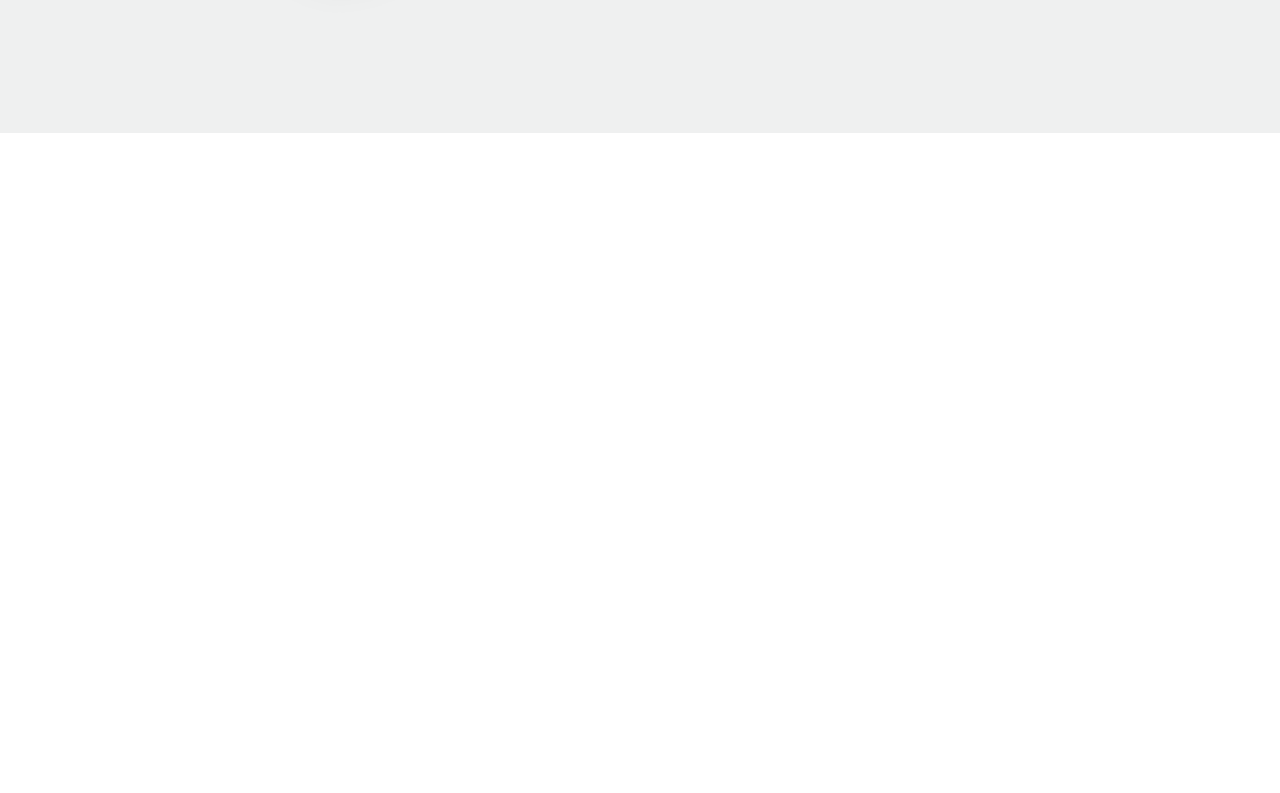
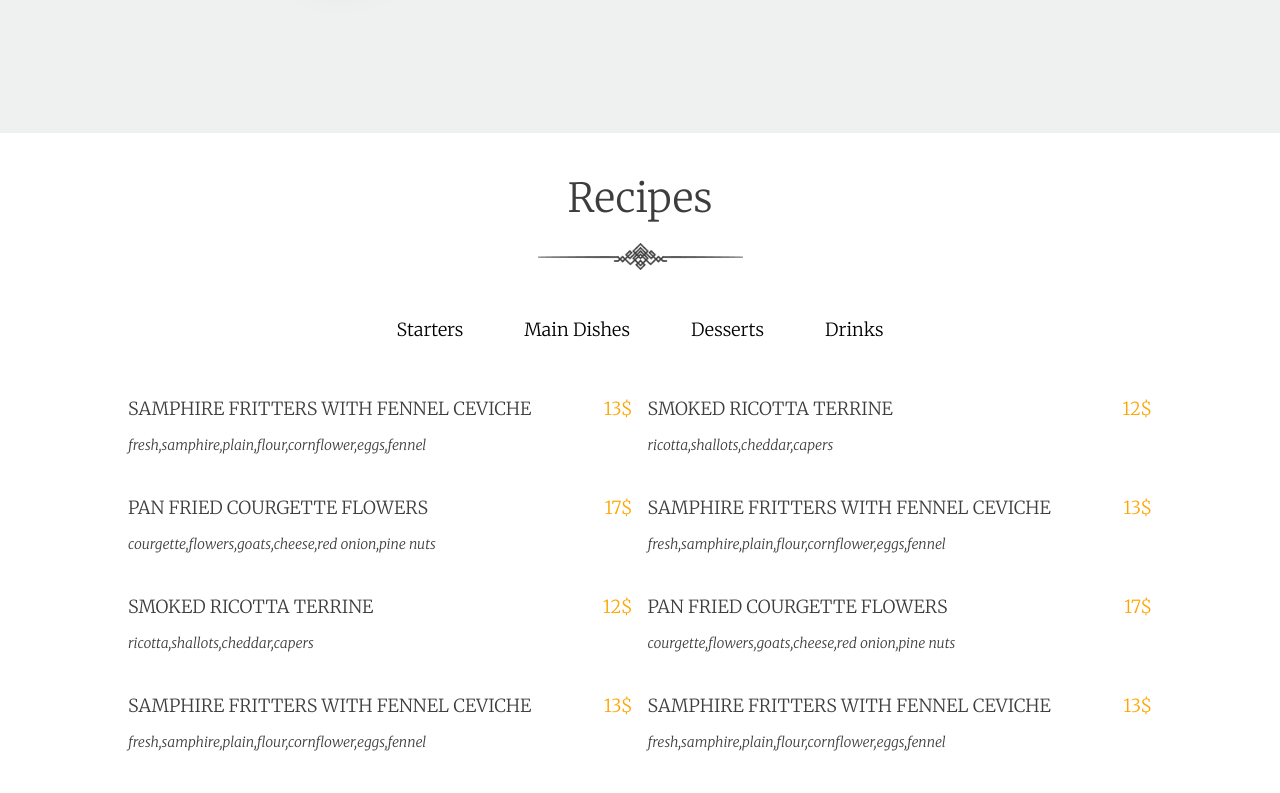
Before and after one commit to abbaty48/veggiesite, a React (Vite) app: page / in a window 1280 px wide. Shown: the part 2920-3713 px from the top of the page. Before the commit the page ends 3053 px from the top, so only its background shows below. Built offline with nearby package versions, Linux system fonts and the light colour scheme.

Commit message:
Implemented Recipes section Added Menu, MenuItem, and MenuContent Added a generic Header component to be use for all sections

```diff
--- /dev/null
+++ b/src/components/header.tsx
@@ -0,0 +1,30 @@
+import styled from 'styled-components'
+import f002 from '../assets/features/f002.webp'
+
+export const Header = styled.h3`
+    margin: 2em auto;
+    text-align: center;
+    font-weight: 200;
+    position: relative;
+    font-size: 4rem;
+    margin-top: 0;
+    width: auto;
+
+    &::after {
+        content: '';
+        left: 50%;
+        width: 80%;
+        display: block;
+        position: absolute;
+        padding-bottom: 8rem;
+        transform: translateX(-50%);
+        background: url(${f002}) 50% 10px / 50% no-repeat;
+    }
+
+    @media screen and (min-width: 60em){
+            &::after {
+                width: 80%;
+                background: url(${f002}) 50% 20px / 20% no-repeat;
+            }
+    }
+`
--- a/src/layouts/app.tsx
+++ b/src/layouts/app.tsx
@@ -1,5 +1,6 @@
 import Hero from "./sections/hero/hero"
 import Us from "./sections/about/about"
+import Recipes from "./sections/recipes/recipes"
 import Specials from "./sections/specials/specials"
 import Jumbotron from "./sections/jumbotron/jumbotron"
 
@@ -10,6 +11,7 @@ function App() {
             <Jumbotron />
             <Specials />
             <Us />
+            <Recipes />
         </main>
     )
 }
--- /dev/null
+++ b/src/layouts/sections/recipes/menu.tsx
@@ -0,0 +1,21 @@
+import MenuContent from "./menuContent";
+import { PropsWithChildren } from "react";
+import { MenuItem } from "./menuItem"
+import styled from "styled-components"
+
+const Wrapper = styled.div``
+const MenuHeader = styled.menu`
+    gap: .1rem;
+    display: flex;
+    flex-flow: wrap;
+    align-items: center;
+    justify-content: center;
+`
+
+export default function Menu({ children }: PropsWithChildren) {
+    return (<Wrapper>{children}</Wrapper>)
+}
+
+Menu.Header = MenuHeader;
+Menu.MenuItem = MenuItem;
+Menu.MenuContent = MenuContent;
--- /dev/null
+++ b/src/layouts/sections/recipes/menuContent.tsx
@@ -0,0 +1,57 @@
+import { memo } from "react"
+import styled from "styled-components"
+
+const Wrapper = styled.article`
+    gap: 1em;
+    display: grid;
+    margin: 2rem 0;
+    @media screen and (min-width: 60em){
+        grid-template-columns: repeat(2, 1fr);
+    }
+`
+const DefinitionList = styled.dl`
+    margin: .6rem 0;
+    border-bottom: 1px solid #eee;
+    @media screen and (min-width: 60em){
+        border-bottom: none;
+    }
+`
+const DefinitionTable = styled.dt`
+    display: flex;
+    font-size: 1.8rem;
+    font-weight: lighter;
+    line-height: 5.4rem;
+    align-items: center;
+    justify-content: space-between;
+    & > span {color: orange; align-self: flex-end;}
+`
+const DefinitionData = styled.dd`
+    font-style: italic;
+    font-weight: 200;
+    font-size: 1.4rem;
+    word-break: break-all;
+    word-wrap: break-word;
+`
+
+type TRecipe = { name: string, price: number, ingredients: string[] }
+const _items: TRecipe[] = [
+    { name: 'SMOKED RICOTTA TERRINE', price: 12, ingredients: ['ricotta', 'shallots', 'cheddar', 'capers'] },
+    { name: 'SAMPHIRE FRITTERS WITH FENNEL CEVICHE', price: 13, ingredients: ['fresh', 'samphire', 'plain', 'flour', 'cornflower', 'eggs', 'fennel'] },
+    { name: 'PAN FRIED COURGETTE FLOWERS', price: 17, ingredients: ['courgette', 'flowers', 'goats', 'cheese', 'red onion', 'pine nuts'] },
+]
+
+const __items = Array.from({ length: 20 }, () => ({ ..._items[Math.floor(Math.random() * _items.length)] }))
+
+const Recipes = memo(function ({ items }: { items: TRecipe[] }) {
+    return items.map(({ name, price, ingredients }) => <DefinitionList>
+        <DefinitionTable>{name} <span>{price}$</span> </DefinitionTable>
+        <DefinitionData>{ingredients.join(',')}</DefinitionData>
+    </DefinitionList>
+    )
+})
+
+export default function MenuContent() {
+    return (<Wrapper>
+        <Recipes items={__items} />
+    </Wrapper>)
+}
--- /dev/null
+++ b/src/layouts/sections/recipes/menuItem.tsx
@@ -0,0 +1,21 @@
+import { PropsWithChildren } from "react"
+import styled from "styled-components"
+
+const Button = styled.button<{ $isActive?: boolean }>`
+    border: none;
+    cursor: pointer;
+    font-size: 1.8rem;
+    text-align: center;
+    appearance: none;
+    font-weight: 300;
+    font-family: inherit;
+    padding: 1.5rem 3rem;
+    background: transparent;
+    pointer-events: ${props => props.$isActive && 'none'};
+    border: ${props => props.$isActive && '.1rem solid #000'};
+    &:hover {color: orange;}
+`
+
+export function MenuItem({ children }: PropsWithChildren) {
+    return <Button>{children}</Button>
+}
--- /dev/null
+++ b/src/layouts/sections/recipes/recipes.tsx
@@ -0,0 +1,25 @@
+import { Header } from '../../../components/header'
+import Center from "../../../components/center"
+import styled from "styled-components"
+import Menu from "./menu"
+
+const Section = styled.section`
+    padding: 4rem 0;
+`
+
+export default function Recipes() {
+    return (<Section id={'recipes'}>
+        <Header>Recipes</Header>
+        <Center>
+            <Menu>
+                <Menu.Header>
+                    <Menu.MenuItem>Starters</Menu.MenuItem>
+                    <Menu.MenuItem>Main Dishes</Menu.MenuItem>
+                    <Menu.MenuItem>Desserts</Menu.MenuItem>
+                    <Menu.MenuItem>Drinks</Menu.MenuItem>
+                </Menu.Header>
+                <Menu.MenuContent />
+            </Menu>
+        </Center>
+    </Section>)
+}
```
